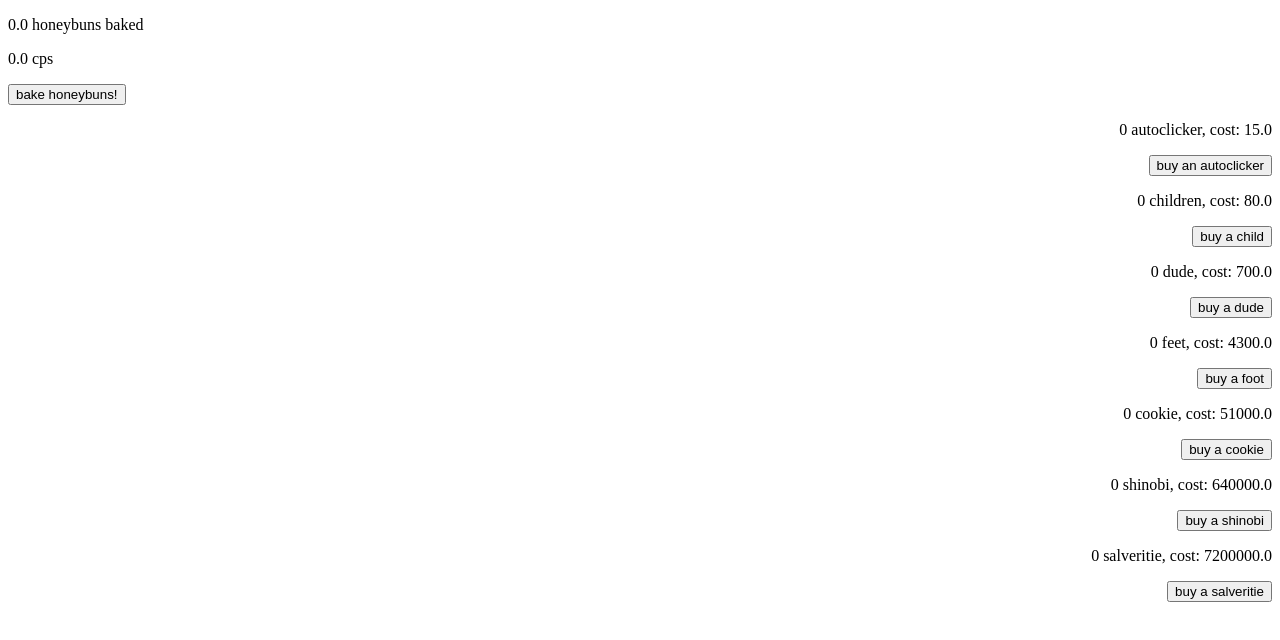
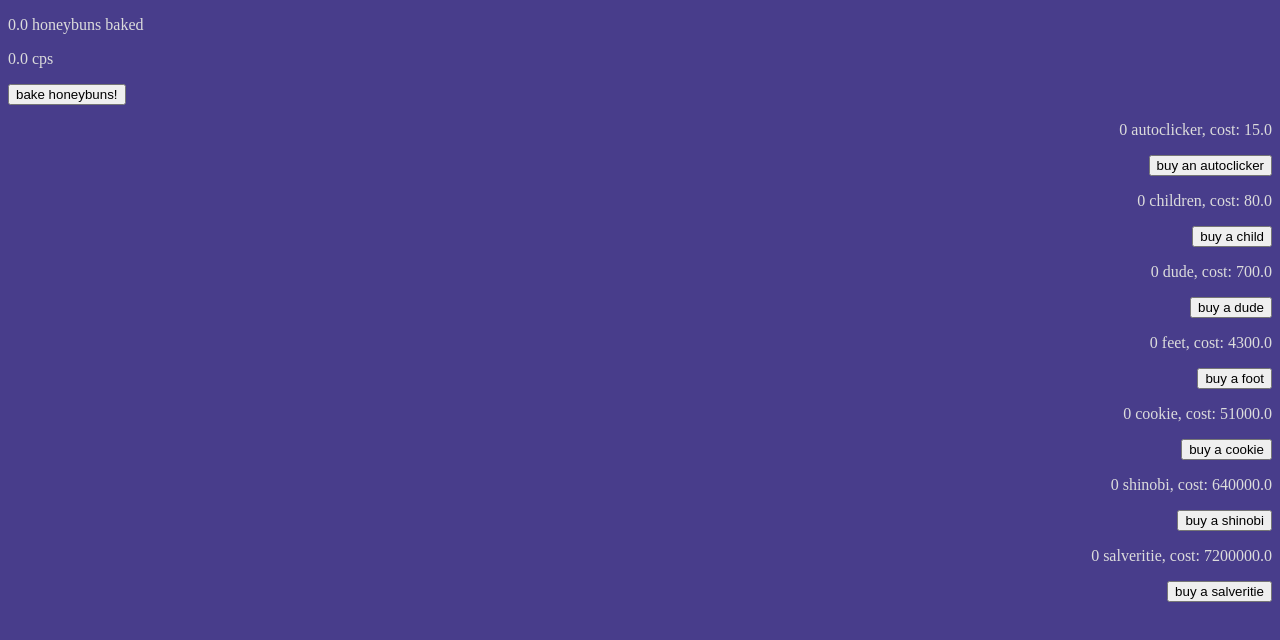
Before and after one commit to zachhill7714/honeybuns-clicker, a plain HTML site: page docs/index.html in a window 1280 px wide. Drawn offline with Linux system fonts and the light colour scheme.

Commit message:
background update

```diff
--- a/docs/page.css
+++ b/docs/page.css
@@ -1,4 +1,4 @@
-.body {
+body {
     background-color: darkslateblue;
-    color: white
+    color: gainsboro
 }
```
